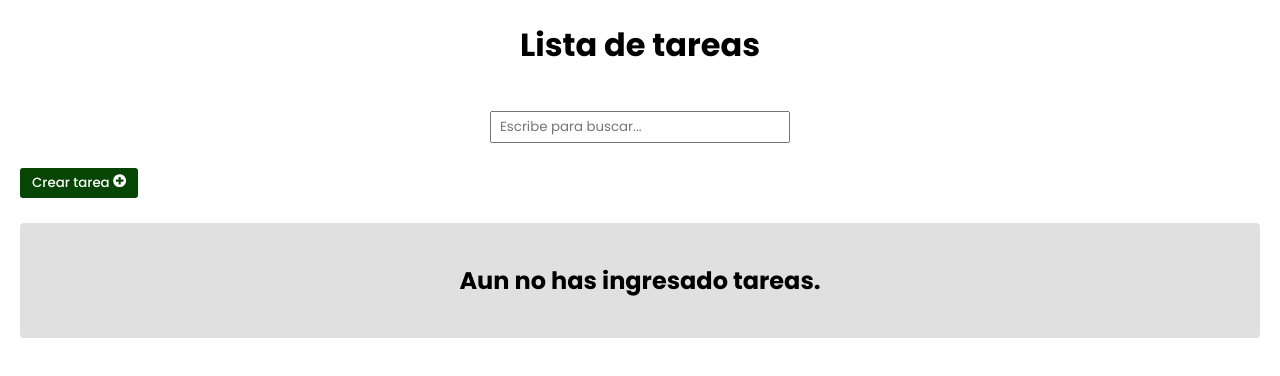
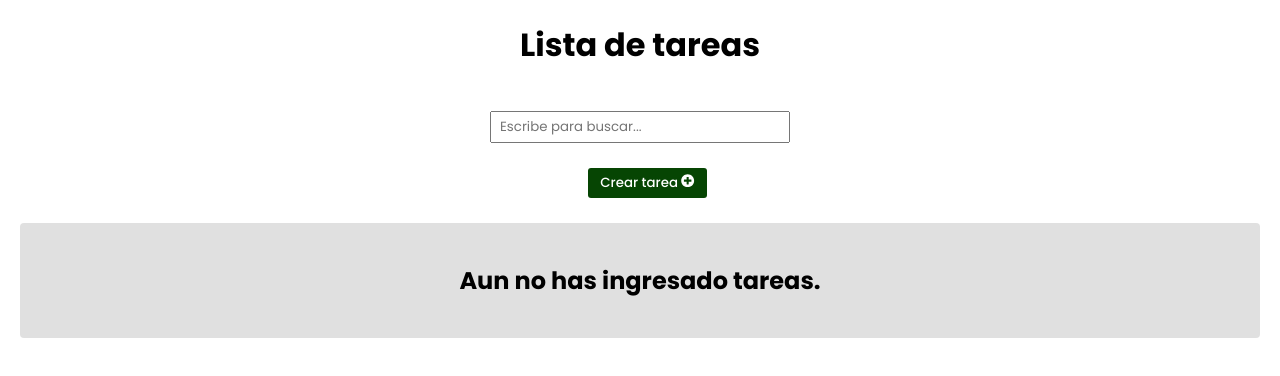
Before and after one commit to Another818/to-do-list, a React (Vite) app: page / in a window 1280 px wide. Shown: the top 376 px of the page. Built offline with nearby package versions, Linux system fonts and the light colour scheme.

Commit message:
centrar btn

```diff
--- a/src/components/TaskForm/TaskForm.css
+++ b/src/components/TaskForm/TaskForm.css
@@ -51,7 +51,7 @@
 	margin: 5px;
 }
 
-/* .container-form {
+.container-form {
 	display: flex;
 	justify-content: center;
-} */
+}
```
